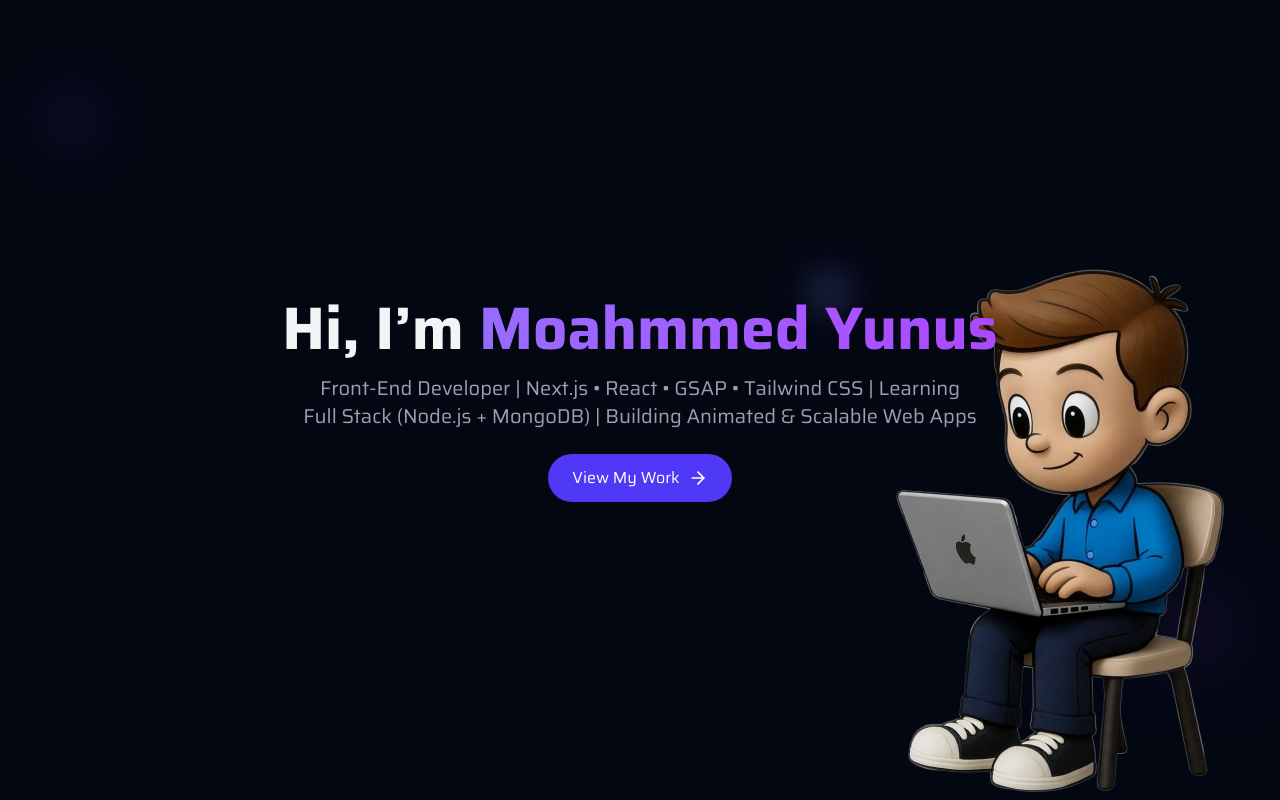
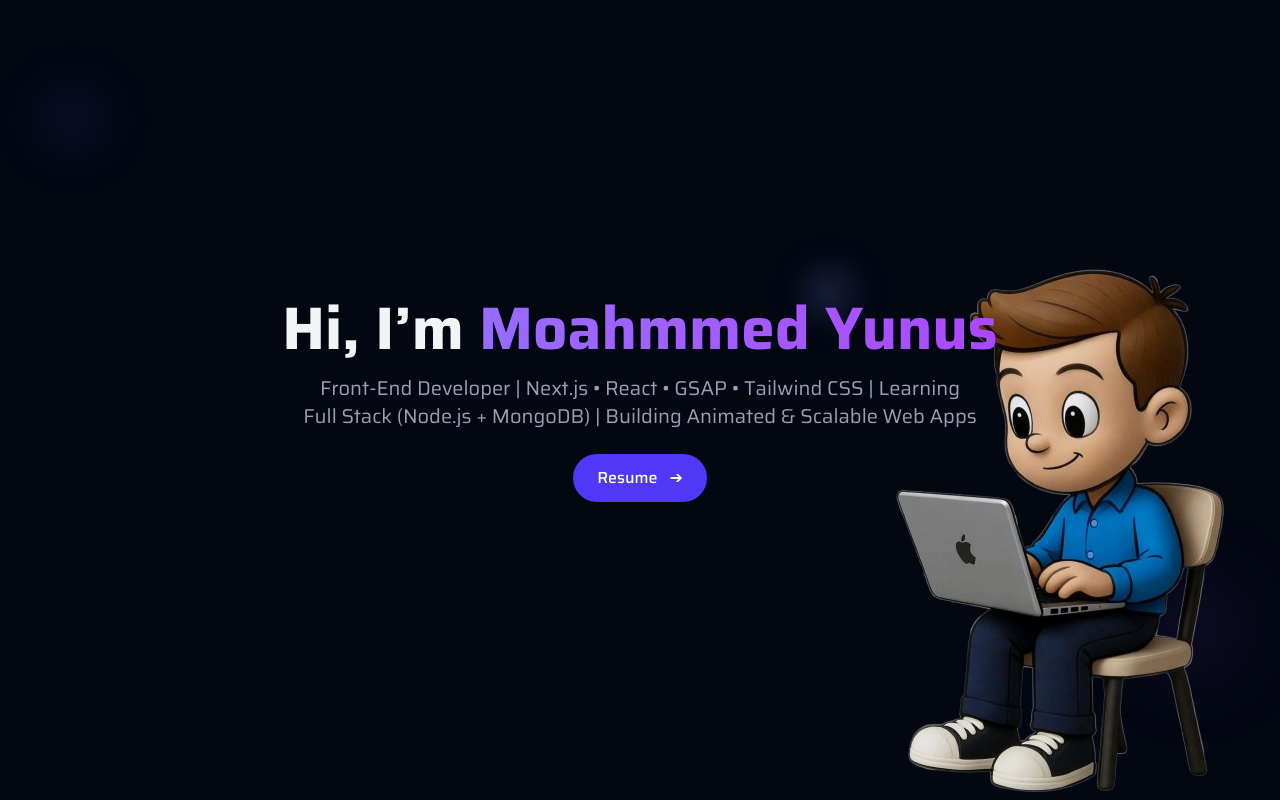
Before and after one commit to yunusmulla06/portfolio, a Next.js app: page / in a window 1280 px wide. Shown: the top 800 px of the page. Built offline with nearby package versions, Linux system fonts and the light colour scheme.

Commit message:
Button fixed

```diff
--- a/src/app/components/Hero.tsx
+++ b/src/app/components/Hero.tsx
@@ -84,12 +84,27 @@
           Front-End Developer | Next.js • React • GSAP • Tailwind CSS | Learning Full Stack (Node.js + MongoDB) | Building Animated & Scalable Web Apps
         </p>
 
-        <Link
+        {/* <Link
           href="#projects"
           className="flex items-center gap-2 arrow-animate-btn bg-indigo-600 hover:bg-indigo-700 text-white px-6 py-3 rounded-full transition-all duration-300 relative z-10"
         >
           View My Work <ArrowRight className="w-5 h-5 arrow-animate" />
+        </Link> */}
+
+        {/* <div className="absolute md:right-10 right-5 md:bottom-10 bottom-8"> */}
+        <Link
+          href="/resume.pdf"
+          target="_blank"
+          rel="noopener noreferrer"
+          className="inline-flex items-center gap-3 bg-indigo-600 hover:bg-indigo-700 text-white px-6 py-3 rounded-full transition-all duration-300 font-medium group"
+
+        >
+          Resume
+          <span className="inline-block transform transition-transform duration-300 group-hover:translate-x-2">
+            ➔
+          </span>
         </Link>
+      {/* </div> */}
 
       </div>
 
```
